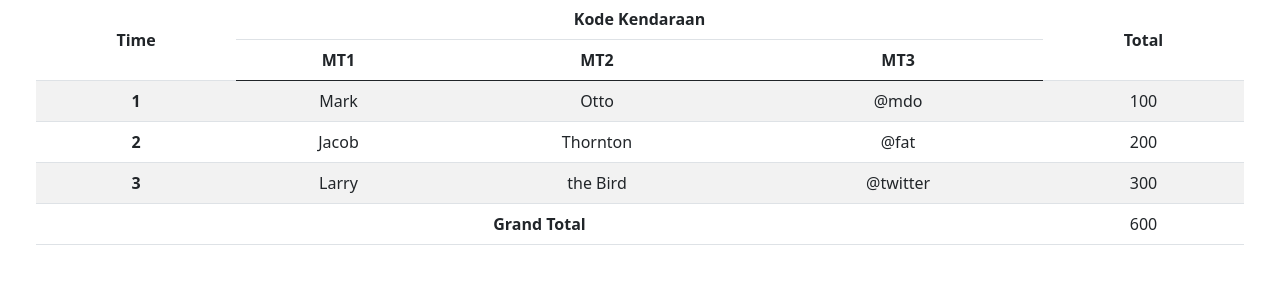
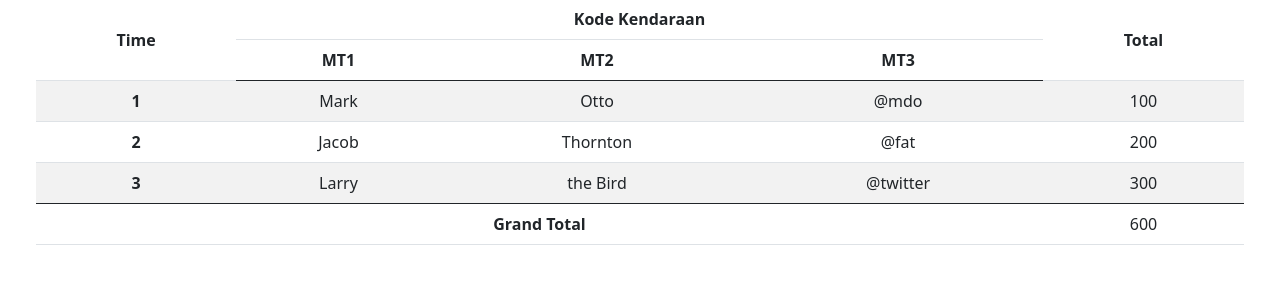
Before and after one commit to reihan703/portable-parking, a Flask app: page /reports in a window 1280 px wide. Shown: the part 207-510 px from the top of the page. Run offline with Flask 3, Linux system fonts and the light colour scheme; some libraries are stand-ins or nearby versions.

Commit message:
WIP | use tfoot report

```diff
--- a/templates/reports.html
+++ b/templates/reports.html
@@ -19,7 +19,9 @@
 			</select>
 		</div>
 		<div class="col-2 my-1">
-			<button type="submit" class="btn btn-outline-primary w-50">Cari</button>
+			<button type="submit" class="btn btn-outline-primary w-50">
+				Cari
+			</button>
 		</div>
 	</div>
 </form>
@@ -66,11 +68,13 @@
 				<td>@twitter</td>
 				<td>300</td>
 			</tr>
-            <tr>
-                <th scope="row" colspan="4">Grand Total</th>
-                <td>600</td>
-            </tr>
 		</tbody>
+		<tfoot class="text-center">
+			<tr>
+				<th scope="row" colspan="4">Grand Total</th>
+				<td>600</td>
+			</tr>
+		</tfoot>
 	</table>
 </div>
 {% endblock %}
```
